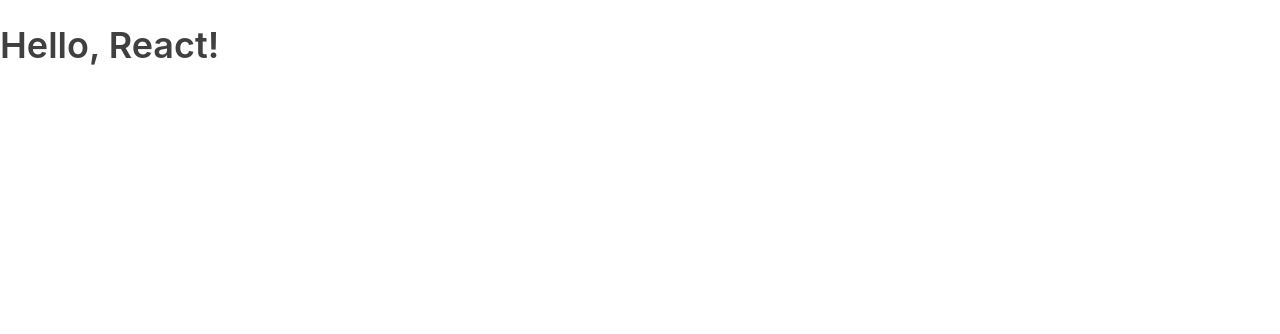
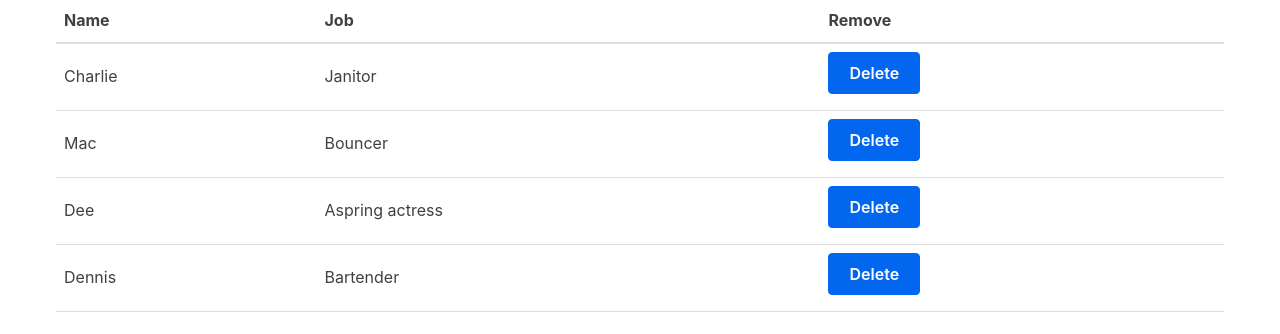
Before and after one commit to jacobmarcus805/CSC307-Google2, a React (Vite) app in the folder packages/react-frontend/: page / in a window 1280 px wide. Shown: the top 334 px of the page. Built offline with nearby package versions, Linux system fonts and the light colour scheme.

Commit message:
feat: add table with delete functionality

```diff
--- a/packages/react-frontend/src/MyApp.jsx
+++ b/packages/react-frontend/src/MyApp.jsx
@@ -1,10 +1,36 @@
-// src/MyApp.jsx
-import React from "react";
+import React, { useState } from "react";
+import Table from "./Table";
 
 function MyApp() {
+  const [characters, setCharacters] = useState([
+    {
+      name: "Charlie",
+      job: "Janitor",
+    },
+    {
+      name: "Mac",
+      job: "Bouncer",
+    },
+    {
+      name: "Dee",
+      job: "Aspring actress",
+    },
+    {
+      name: "Dennis",
+      job: "Bartender",
+    },
+  ]);
+
+  function removeOneCharacter(index) {
+    const updated = characters.filter((character, i) => {
+      return i !== index;
+    });
+    setCharacters(updated);
+  }
+
   return (
-    <div>
-      <h1>Hello, React!</h1>
+    <div className="container">
+      <Table characterData={characters} removeCharacter={removeOneCharacter} />
     </div>
   );
 }
--- a/packages/react-frontend/src/Table.jsx
+++ b/packages/react-frontend/src/Table.jsx
@@ -1,34 +1,40 @@
 import React from "react";
+function TableHeader() {
+  return (
+    <thead>
+      <tr>
+        <th>Name</th>
+        <th>Job</th>
+        <th>Remove</th>
+      </tr>
+    </thead>
+  );
+}
 
-function Table() {
+function TableBody(props) {
+  const rows = props.characterData.map((row, index) => {
+    return (
+      <tr key={index}>
+        <td>{row.name}</td>
+        <td>{row.job}</td>
+        <td>
+          <button onClick={() => props.removeCharacter(index)}>Delete</button>
+        </td>
+      </tr>
+    );
+  });
+  return <tbody>{rows}</tbody>;
+}
+
+function Table(props) {
   return (
     <table>
-      <thead>
-        <tr>
-          <th>Name</th>
-          <th>Job</th>
-        </tr>
-      </thead>
-      <tbody>
-        <tr>
-          <td>Charlie</td>
-          <td>Janitor</td>
-        </tr>
-        <tr>
-          <td>Mac</td>
-          <td>Bouncer</td>
-        </tr>
-        <tr>
-          <td>Dee</td>
-          <td>Aspiring actress</td>
-        </tr>
-        <tr>
-          <td>Dennis</td>
-          <td>Bartender</td>
-        </tr>
-      </tbody>
+      <TableHeader />
+      <TableBody
+        characterData={props.characterData}
+        removeCharacter={props.removeCharacter}
+      />
     </table>
   );
 }
-
 export default Table;
```
